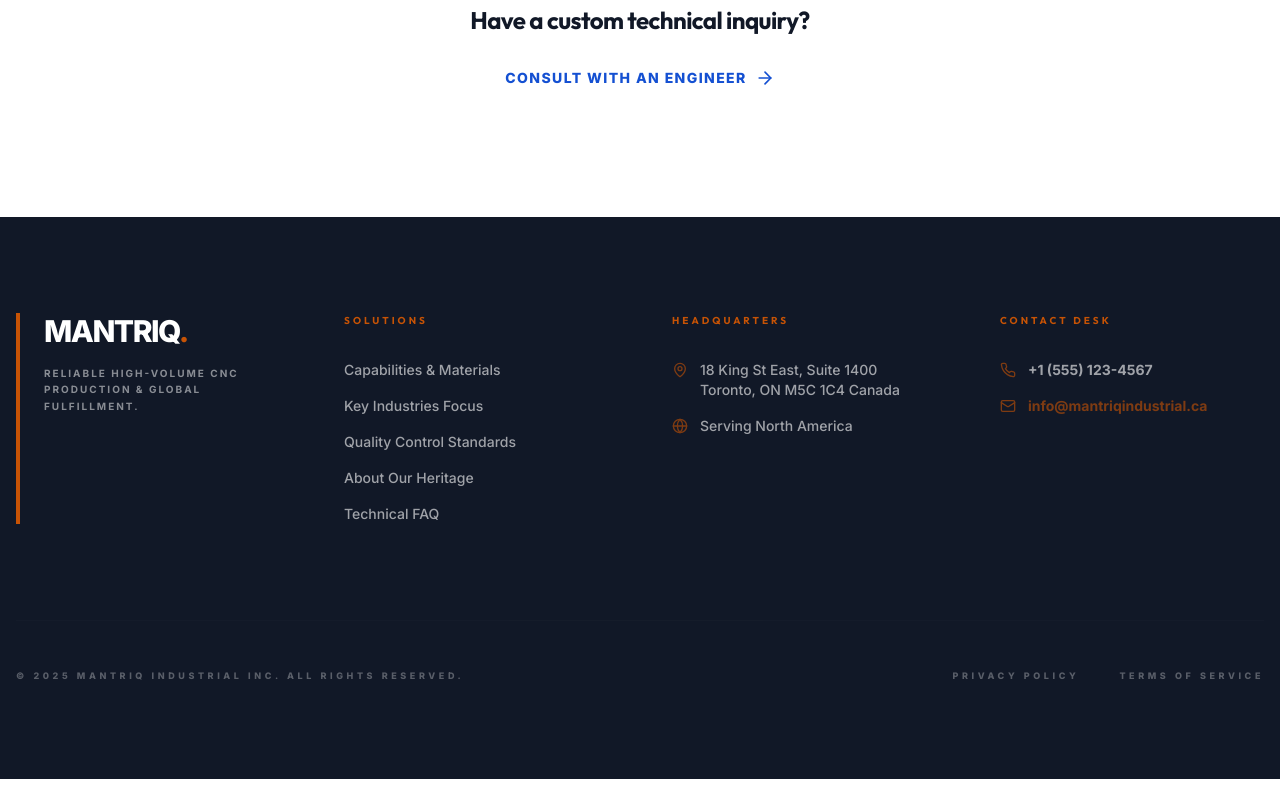
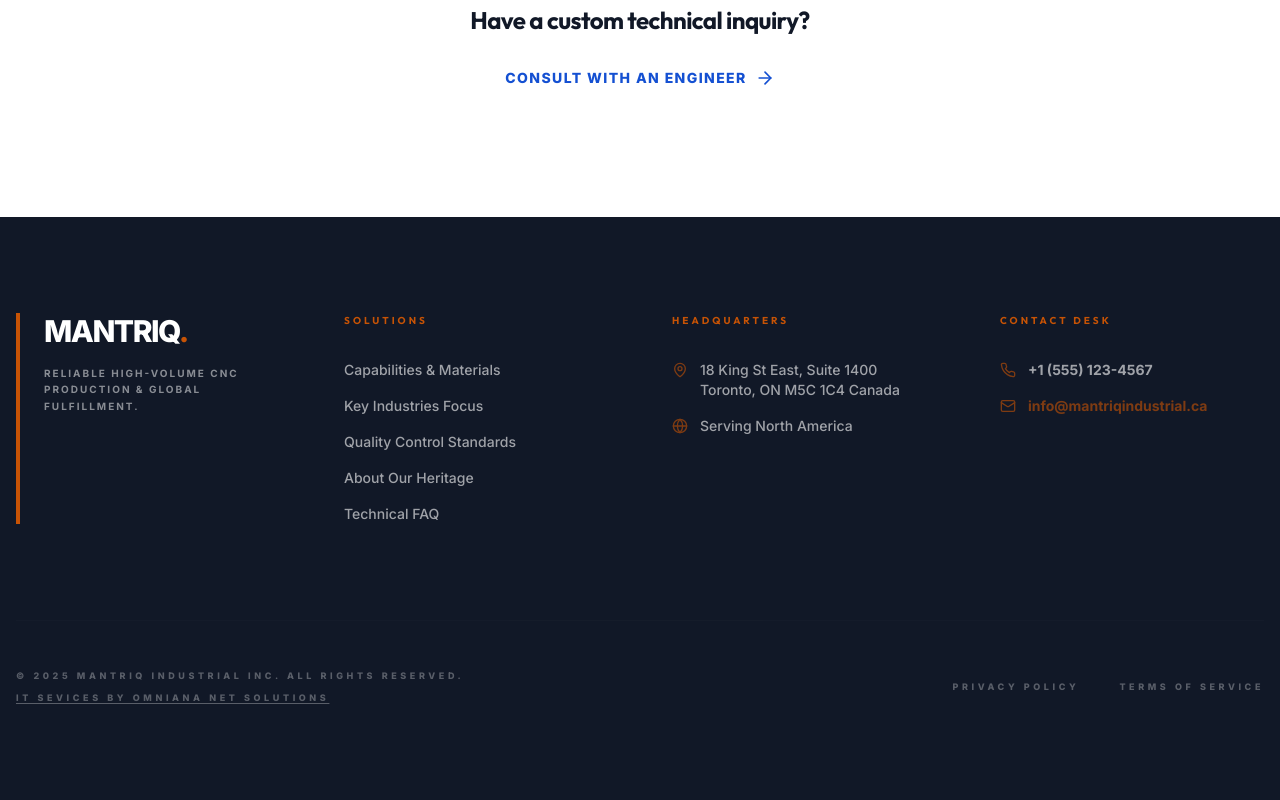
Before and after one commit to Hemishahuja/Mantriq-Industrial-Website, a React (Vite) app: page /faq in a window 1280 px wide. Shown: the part 1269-2069 px from the top of the page. Before the commit the page ends 2048 px from the top, so only its background shows below. Built offline with nearby package versions, Linux system fonts and the light colour scheme.

Commit message:
Minor changes

```diff
--- a/src/components/About.tsx
+++ b/src/components/About.tsx
@@ -39,7 +39,7 @@ const About = () => {
                 Mantriq Industrial provides precision manufacturing services for North American OEMs who require volume, consistency, and a simplified supply chain.
               </p>
               <p>
-                Founded on over 15 years of industry expertise, we bridge the gap between global manufacturing scale and local accountability. Our leadership team began as hands-on machine operators, growing through logistics and inspection supervision to deliver high-paced precision engineering since 2011.
+                Founded on over 15 years of industry expertise, we bridge the gap between global manufacturing scale and local accountability. Our leadership team began as hands-on machine operators, growing through logistics and inspection supervision to deliver high-paced precision engineering.
               </p>
             </div>
           </div>
@@ -64,7 +64,7 @@ const About = () => {
 
         <div className="grid md:grid-cols-2 gap-10 max-w-5xl mx-auto">
           {[
-            { name: "Hemish Ahuja", role: "Founder & Technical Director", initial: "HA", bio: "Leading Mantriq since 2010 with deep-rooted expertise in precision machining and international logistics management." },
+            { name: "Hemish Ahuja", role: "Founder & Technical Director", initial: "HA", bio: "Leading Mantriq with deep-rooted expertise in precision machining and international logistics management." },
             { name: "Himanshu Loomba", role: "Chief Manufacturing Engineer", initial: "HL", bio: "Directing precision engineering protocols with over a decade of experience in high-output manufacturing and zero-defect quality control." }
           ].map((member, i) => (
             <div key={i} className="bg-spacecadet p-12 rounded-[48px] text-white flex flex-col items-start group hover:bg-primary transition-colors duration-500">
--- a/src/components/Footer.tsx
+++ b/src/components/Footer.tsx
@@ -58,7 +58,17 @@ const Footer = () => {
         </div>
 
         <div className="pt-12 border-t border-white/5 flex flex-col md:flex-row justify-between items-center opacity-30 text-[9px] uppercase tracking-[0.4em] font-black">
-          <p>© {currentYear} Mantriq Industrial Inc. All Rights Reserved.</p>
+          <div className="flex flex-col items-center md:items-start text-center md:text-left">
+            <p>© {currentYear} Mantriq Industrial Inc. All Rights Reserved.</p>
+            <a
+              href="https://omniananetsolutions.in/"
+              target="_blank"
+              rel="noopener noreferrer"
+              className="mt-2 hover:text-white transition-colors block underline underline-offset-2"
+            >
+              IT Sevices by Omniana net solutions
+            </a>
+          </div>
           <div className="flex space-x-10 mt-6 md:mt-0">
             <Link to="/privacy" className="hover:text-white transition-colors">Privacy Policy</Link>
             <Link to="/terms" className="hover:text-white transition-colors">Terms of Service</Link>
--- a/src/components/Header.tsx
+++ b/src/components/Header.tsx
@@ -47,7 +47,7 @@ const Header = () => {
       <div className={cn(
         "transition-all duration-300 border-b",
         scrolled
-          ? "bg-white/95 backdrop-blur-md py-4 border-border shadow-sm"
+          ? "bg-white/95 backdrop-blur-md py-6 border-border shadow-sm"
           : "bg-transparent py-6 border-transparent"
       )}>
         <div className="container mx-auto px-4">
--- a/src/components/Hero.tsx
+++ b/src/components/Hero.tsx
@@ -24,7 +24,7 @@ const Hero = () => {
         <div className="absolute inset-0 bg-gradient-to-t from-spacecadet via-transparent to-transparent opacity-40" />
       </div>
 
-      <div className="container relative z-10 mx-auto px-4 pt-20">
+      <div className="container relative z-10 mx-auto px-4 pt-32 md:pt-40">
         <div className="max-w-3xl">
           {/* Trust Badge */}
           <div className="inline-flex items-center space-x-2 bg-white/10 backdrop-blur-md border border-white/20 px-4 py-2 rounded-full mb-8 animate-fade-in opacity-0 [animation-fill-mode:forwards]">
```
